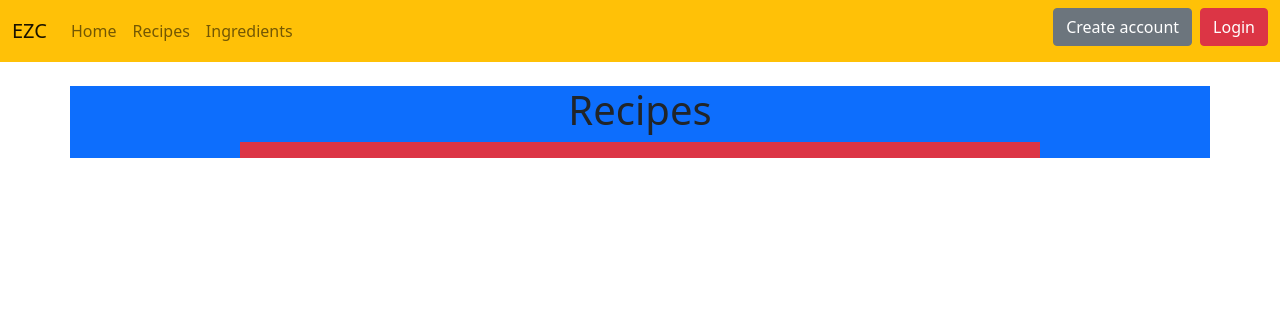
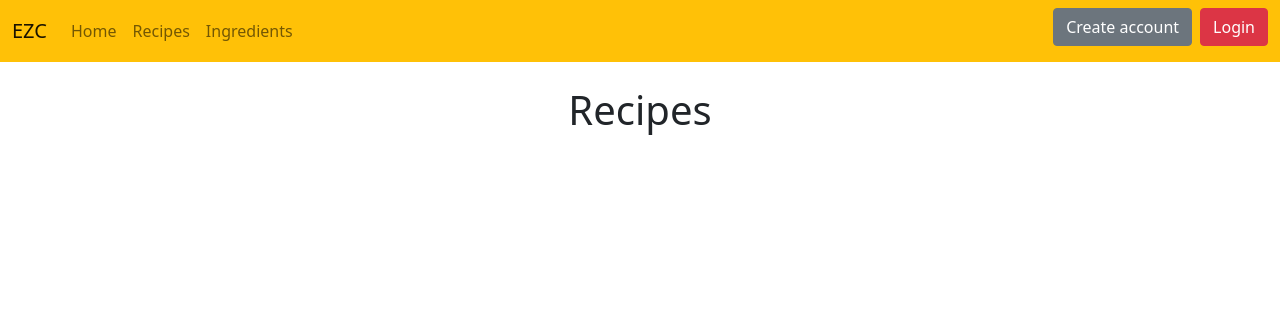
Before and after one commit to nicolasGibaud7/ezc, a Django app: page /recipes/ in a window 1280 px wide. Shown: the top 322 px of the page. Run offline with Django 3.2, Linux system fonts and the light colour scheme; data that the repository does not hold is empty.

Commit message:
Remove forgotten baschground colors

```diff
--- a/list_generation/templates/recipes.html
+++ b/list_generation/templates/recipes.html
@@ -32,13 +32,13 @@
             </div>
         </nav>
 
-        <div class="container mt-4 bg-primary">
+        <div class="container mt-4">
             <div class="row">
                 <div class="col-12">
                     <h1 class="text-center">Recipes</h1>
                 </div>
             </div>
-            <div id="id_recipes_table" class="row center d-flex justify-content-around pt-3 bg-danger" style="max-width: 800px;margin-left: auto; margin-right: auto;">
+            <div id="id_recipes_table" class="row center d-flex justify-content-around pt-3" style="max-width: 800px;margin-left: auto; margin-right: auto;">
                 {% for recipe in recipes %}
                     <div class="col-4 pb-3">
                         <div class="card">
```
